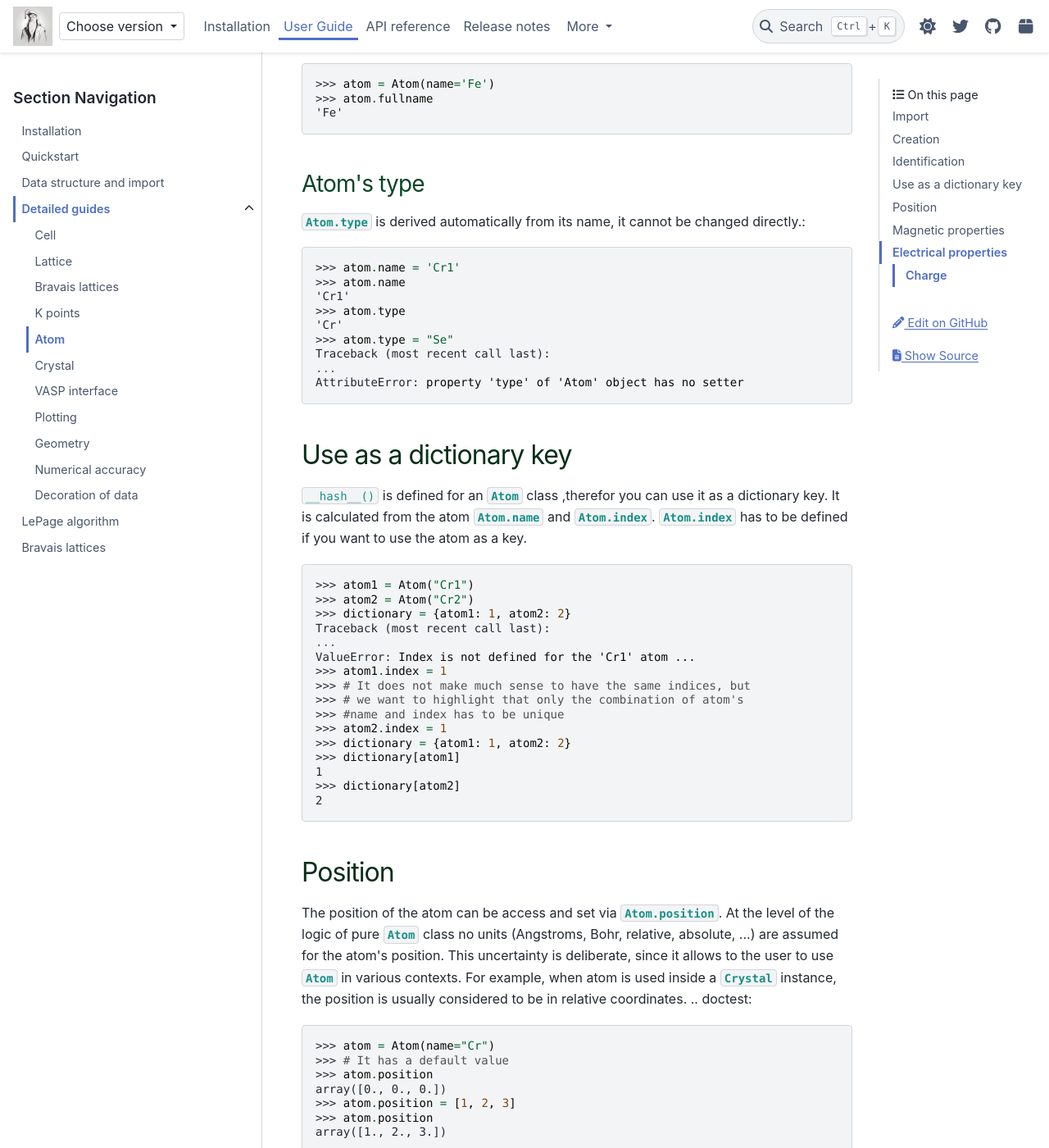
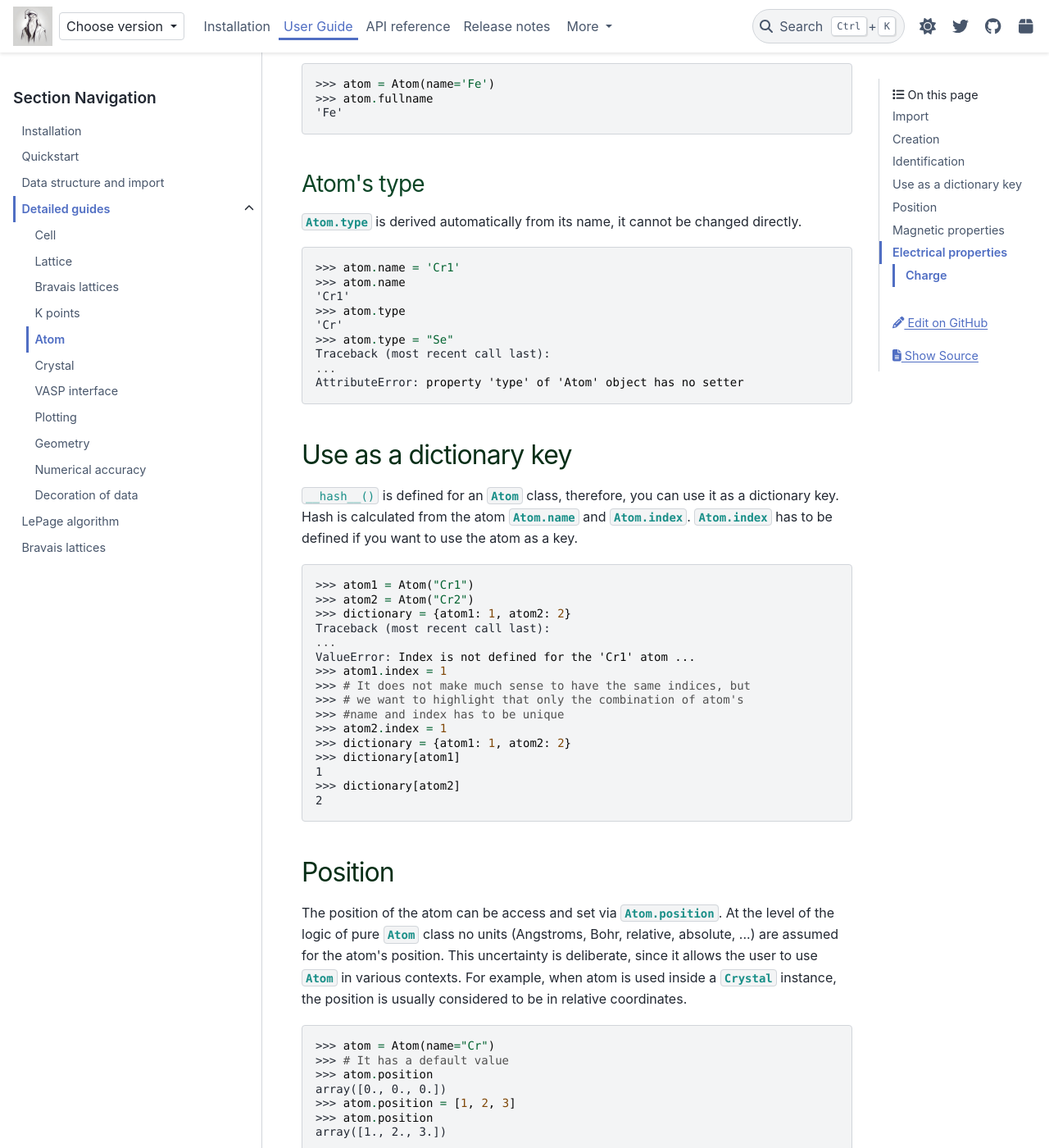
Before and after one commit to adrybakov/wulfric, a Sphinx documentation site: the page built from docs/source/user-guide/module/atom.rst, in a window 1280 px wide and 1400 px high, scrolled down 2573 px. Shown: the whole window at 82% size. Built offline with Sphinx 7.4.7 and the PyData theme 0.15.4, drawn with Linux system fonts in a browser that asks for light colours; a script that is not in the unit is left out; some of the changed text lies outside the part shown.

Commit message:
Fix typo

```diff
--- a/docs/source/user-guide/module/atom.rst
+++ b/docs/source/user-guide/module/atom.rst
@@ -139,7 +139,7 @@ Fullname is defined even if the atom does not have an index:
 Atom's type
 -----------
 
-:py:attr:`Atom.type` is derived automatically from its name, it cannot be changed directly.:
+:py:attr:`Atom.type` is derived automatically from its name, it cannot be changed directly.
 
 .. doctest::
 
@@ -158,9 +158,10 @@ Atom's type
 Use as a dictionary key
 =======================
 
-``__hash__()`` is defined for an :py:class:`.Atom` class ,therefor you can use it as a dictionary key.
-It is calculated from the atom :py:attr:`.Atom.name` and :py:attr:`.Atom.index`.
-:py:attr:`.Atom.index` has to be defined if you want to use the atom as a key.
+``__hash__()`` is defined for an :py:class:`.Atom` class, therefore, you can use it
+as a dictionary key. Hash is calculated from the atom :py:attr:`.Atom.name` and
+:py:attr:`.Atom.index`. :py:attr:`.Atom.index` has to be defined if you want to
+use the atom as a key.
 
 .. doctest::
 
@@ -188,9 +189,10 @@ Position
 The position of the atom can be access and set via :py:attr:`.Atom.position`.
 At the level of the logic of pure :py:class:`.Atom` class no units (Angstroms, Bohr,
 relative, absolute, ...) are assumed for the atom's position. This uncertainty is deliberate,
-since it allows to the user to use :py:class:`.Atom` in various contexts. For
+since it allows the user to use :py:class:`.Atom` in various contexts. For
 example, when atom is used inside a :py:class:`.Crystal` instance, the position is
 usually considered to be in relative coordinates.
+
 .. doctest::
 
   >>> atom = Atom(name="Cr")
```
Also changed, not shown: other parts of docs/source/user-guide/module/atom.rst (+5 -4 lines).
